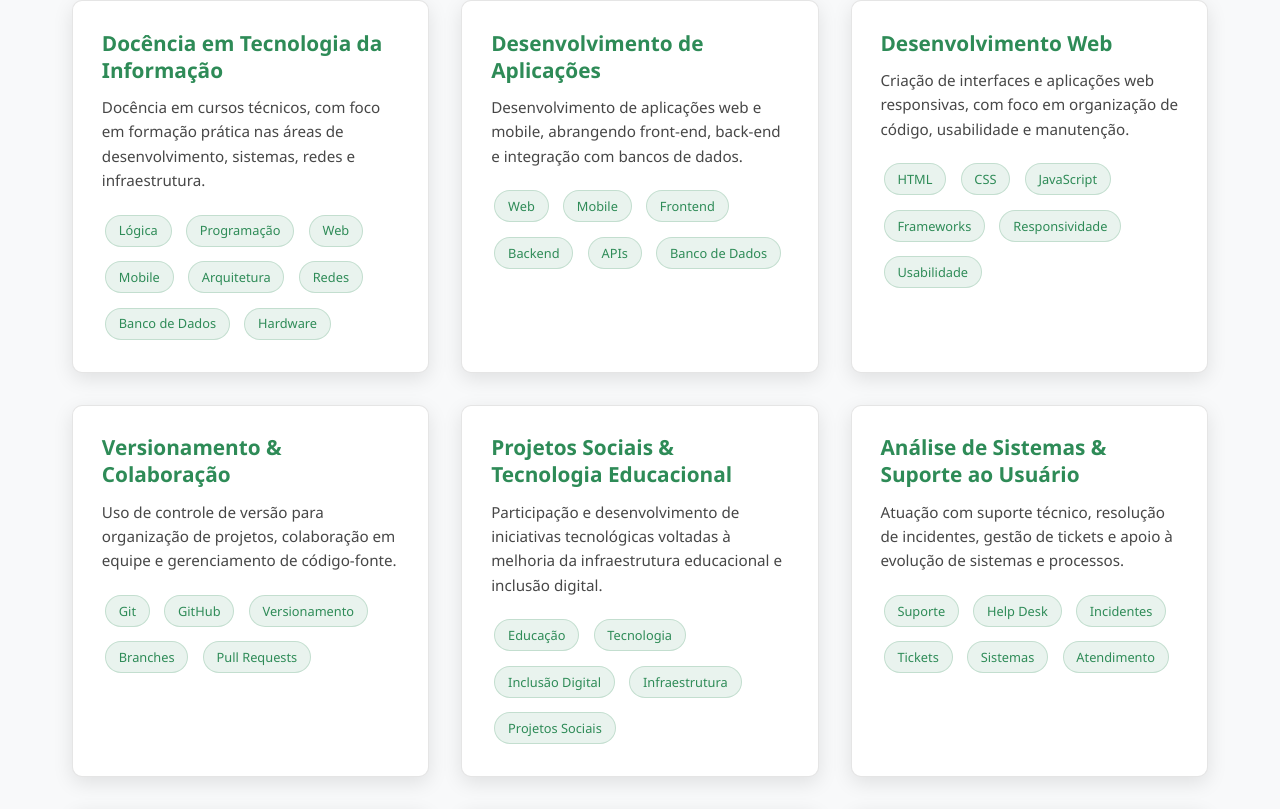
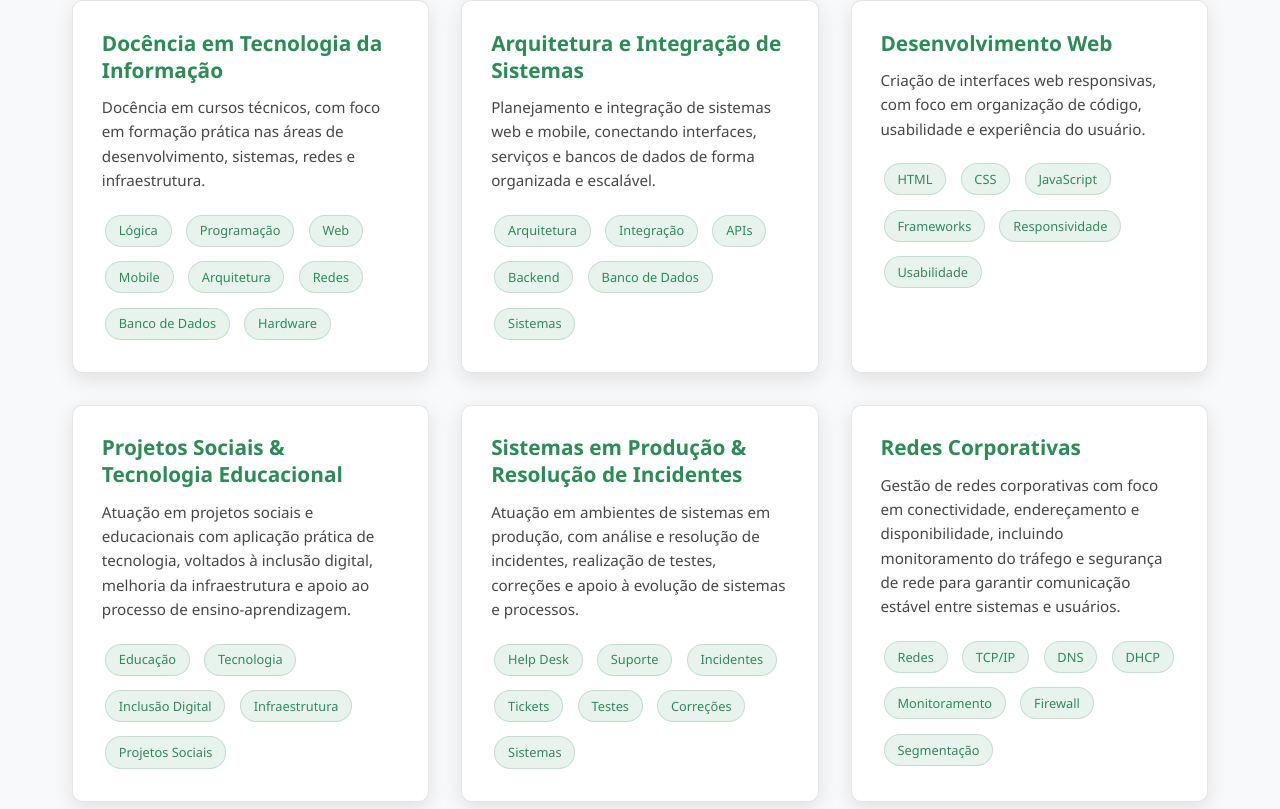
Before and after one commit to joelciomaia/joelciomaia.github.io, a React (Vite) app: page / in a window 1280 px wide. Shown: the part 971-1780 px from the top of the page. Built offline with nearby package versions, Linux system fonts and the light colour scheme.

Commit message:
Ajustes finais no portfólio: timeline, hero, footer dinâmico e dados

```diff
--- a/package.json
+++ b/package.json
@@ -3,12 +3,13 @@
   "private": true,
   "version": "0.0.0",
   "type": "module",
+  "homepage": "https://joelciomaia.github.io/",
   "scripts": {
     "dev": "vite",
     "build": "vite build",
     "lint": "eslint .",
     "preview": "vite preview",
-    "deploy": "gh-pages -d dist -r https://github.com/joelciomaia/joelciomaia.github.io.git"
+    "deploy": "gh-pages -d dist"
   },
   "dependencies": {
     "@fortawesome/fontawesome-free": "^7.1.0",
--- a/src/components/Footer.jsx
+++ b/src/components/Footer.jsx
@@ -1,11 +1,13 @@
 import './Footer.css';
 
 const Footer = () => {
+  const currentYear = new Date().getFullYear();
+
   return (
     <footer className="footer">
       <div className="container">
-        <p>© 2025 Joelcio J. Maia. - Todos os direitos reservados.</p>
-        <p>Infraestutura e Redes • Tecnologia da Informação • Analise e Desenvolvimento de Sistemas</p>
+        <p>© {currentYear} Joelcio J. Maia. - Todos os direitos reservados.</p>
+        <p>Infraestrutura e Redes • Tecnologia da Informação • Análise e Desenvolvimento de Sistemas</p>
       </div>
     </footer>
   );
--- a/src/components/Timeline.jsx
+++ b/src/components/Timeline.jsx
@@ -9,11 +9,9 @@ const Timeline = () => {
 
   const [visibleItems, setVisibleItems] = useState({});
   const itemRefs = useRef([]);
-  const sectionRef = useRef(null);
 
-  // ✅ progresso da linha (0 -> 1)
   const timelineRef = useRef(null);
-  const [lineProgress, setLineProgress] = useState(0);
+  const [lineAnimated, setLineAnimated] = useState(false);
 
   const timelineData = [
     {
@@ -42,7 +40,7 @@ const Timeline = () => {
       year: "2014 - 2015",
       title: "Cinegrafista e Editor",
       company: "EG Produtora",
-      description: "Produção audiovisual, captação de imagens, edição  e tratamento de imagem.",
+      description: "Produção audiovisual, captação de imagens, edição e tratamento de imagem.",
       tags: ["Edição", "Photoshop", "Sony Vegas"],
       shortYear: 2014
     },
@@ -56,26 +54,29 @@ const Timeline = () => {
       tags: ["Laboratório", "Suporte", "Gestão"],
       shortYear: 2015
     },
+
     {
-      id: 6,
+      id: 5,
       type: 'professional',
       year: "2019 - 2022",
       title: "Administrador de Redes",
       company: "Associação Senhor Bom Jesus da Coluna",
-      description: "Administração de redes, segurança da informação, gestão de servidores, firewalls, antivírus, virtualização, backup.",
+      description: "Administração de redes, segurança da informação, gestão de servidores, firewalls, antivírus, virtualização e backup.",
       tags: ["Redes", "Segurança", "VMware", "PfSense", "Veeam", "Sophos"],
       shortYear: 2019
     },
+
     {
-      id: 5,
+      id: 6,
       type: 'professional',
       year: "2019",
-      title: "Estagiário admistrativo",
+      title: "Estagiário administrativo",
       company: "Instituto Federal de Educação, Ciência e Tecnologia do Paraná",
-      description: "Estagio na área administrativa, apoio em gerenciamento de contratos",
+      description: "Estágio na área administrativa, com apoio em gerenciamento de contratos.",
       tags: ["Estágio", "IFPR", "Administrativo", "Gestão"],
       shortYear: 2019
     },
+
     {
       id: 7,
       type: 'professional',
@@ -90,9 +91,9 @@ const Timeline = () => {
       id: 8,
       type: 'professional',
       year: "2023",
-      title: "Professor de Ensino Técnico",
+      title: "Professor de Ensino Técnico e Laboratoriista de Informática",
       company: "Secretaria de Estado de Educação de SC",
-      description: "Docência em cursos técnicos integrados ao ensino médio, desenvolvimento de materiais didáticos, orientação pedagógica.",
+      description: "Docência em cursos técnicos integrados ao ensino médio, desenvolvimento de materiais didáticos e orientação pedagógica.",
       tags: ["Docência", "Ensino Técnico", "Educação"],
       shortYear: 2023
     },
@@ -102,7 +103,7 @@ const Timeline = () => {
       year: "2024",
       title: "Professor e Orientador de Curso",
       company: "Secretaria de Estado de Educação de SC",
-      description: "Docência + orientação de cursos técnicos, coordenação pedagógica, desenvolvimento de projetos educacionais.",
+      description: "Docência e orientação de cursos técnicos, coordenação pedagógica e desenvolvimento de projetos educacionais.",
       tags: ["Docência", "Orientação", "Coordenação"],
       shortYear: 2024
     },
@@ -110,9 +111,9 @@ const Timeline = () => {
       id: 10,
       type: 'professional',
       year: "2025",
-      title: "Professor",
+      title: "Professor de Ensino Técnico",
       company: "Secretaria de Estado de Educação de SC",
-      description: "Docência em tempo integral, foco em metodologias ativas e integração tecnologia-educação.",
+      description: "Docência em tempo integral, com foco em metodologias ativas e integração entre tecnologia e educação.",
       tags: ["Docência", "Educação", "Tecnologia"],
       shortYear: 2025
     },
@@ -120,15 +121,15 @@ const Timeline = () => {
       id: 11,
       type: 'academic',
       year: "2025",
-      title: "Conclusão da Graduação em Sistemas de Informação",
-      company: "Faculdade de SistemasInstituto Federal de Educação, Ciência e Tecnologia do Paraná",
-      description: "Conclusão da formação em Sistemas de Informação/Computação após trajetória de aprendizado contínuo.",
+      title: "Graduação em Sistemas de Informação",
+      company: "Instituto Federal de Educação, Ciência e Tecnologia do Paraná",
+      description: "Conclusão da formação em Sistemas de Informação após trajetória de aprendizado contínuo.",
       tags: ["Graduação", "Formação", "Sistemas de Informação"],
       shortYear: 2025
     }
   ];
 
-  // ✅ Observer para animação ao scrollar (cards)
+  // ✅ cards: aparecem quando entram na tela
   useEffect(() => {
     const observer = new IntersectionObserver(
       (entries) => {
@@ -141,84 +142,53 @@ const Timeline = () => {
           }
         });
       },
-      {
-        threshold: 0.1,
-        rootMargin: '0px 0px -50px 0px'
-      }
+      { threshold: 0.1, rootMargin: '0px 0px -50px 0px' }
     );
 
     itemRefs.current.forEach(ref => {
       if (ref) observer.observe(ref);
     });
 
-    if (sectionRef.current) {
-      observer.observe(sectionRef.current);
-    }
-
     return () => {
       itemRefs.current.forEach(ref => {
         if (ref) observer.unobserve(ref);
       });
-      if (sectionRef.current) observer.unobserve(sectionRef.current);
     };
   }, []);
 
-  // ✅ Progresso da linha conforme scroll (preenchimento)
+  // ✅ linha: cresce devagar uma vez quando a timeline entra na tela
   useEffect(() => {
-    const update = () => {
-      const el = timelineRef.current;
-      if (!el) return;
+    setLineAnimated(false);
 
-      const rect = el.getBoundingClientRect();
-      const vh = window.innerHeight;
+    const el = timelineRef.current;
+    if (!el) return;
 
-      // começa quando topo entra ~80% da tela, termina quando base passa ~20%
-      const start = vh * 0.8;
-      const end = vh * 0.2;
+    const obs = new IntersectionObserver(
+      (entries) => {
+        entries.forEach((entry) => {
+          if (entry.isIntersecting) {
+            setLineAnimated(true);
+            obs.disconnect();
+          }
+        });
+      },
+      { threshold: 0.15 }
+    );
 
-      const total = rect.height + (start - end);
-      const passed = start - rect.top;
+    obs.observe(el);
+    return () => obs.disconnect();
+  }, [filters]);
 
-      const p = Math.min(1, Math.max(0, passed / total));
-      setLineProgress(p);
-    };
-
-    update();
-    window.addEventListener('scroll', update, { passive: true });
-    window.addEventListener('resize', update);
-
-    return () => {
-      window.removeEventListener('scroll', update);
-      window.removeEventListener('resize', update);
-    };
-  }, []);
-
-  // Filtrar e ordenar
   const filteredData = timelineData
     .filter(item => filters[item.type])
     .sort((a, b) => b.shortYear - a.shortYear);
-
-  // ✅ reseta a linha quando muda filtro (pra não ficar “meio cheio” incoerente)
-  useEffect(() => {
-    setLineProgress(0);
-    // força recalcular no próximo frame
-    requestAnimationFrame(() => {
-      const el = timelineRef.current;
-      if (!el) return;
-      const rect = el.getBoundingClientRect();
-      if (rect.height > 0) {
-        // dispara o effect de scroll “na marra”
-        window.dispatchEvent(new Event('scroll'));
-      }
-    });
-  }, [filters]);
 
   const handleCheckboxChange = (type) => {
     setFilters(prev => ({ ...prev, [type]: !prev[type] }));
   };
 
   return (
-    <section className="section" id="timeline" ref={sectionRef}>
+    <section className="section" id="timeline">
       <div className="container">
         <h2 className="section-title">EXPERIÊNCIA</h2>
 
@@ -260,9 +230,8 @@ const Timeline = () => {
         ) : (
           <div className="timeline-wrapper">
             <div
-              className="timeline"
+              className={`timeline ${lineAnimated ? 'animate-line' : ''}`}
               ref={timelineRef}
-              style={{ '--line-progress': lineProgress }}
             >
               <div className="timeline-line"></div>
 
--- a/src/data/portfolioData.js
+++ b/src/data/portfolioData.js
@@ -1,59 +1,112 @@
-// Dados das competências
+// ===============================
+// DADOS DAS COMPETÊNCIAS
+// ===============================
 export const skillsData = [
   {
     id: 1,
     title: "Docência em Tecnologia da Informação",
-    description: "Docência em cursos técnicos, com foco em formação prática nas áreas de desenvolvimento, sistemas, redes e infraestrutura.",
-    tags: ["Lógica", "Programação", "Web", "Mobile", "Arquitetura", "Redes", "Banco de Dados", "Hardware"]
+    description:
+      "Docência em cursos técnicos, com foco em formação prática nas áreas de desenvolvimento, sistemas, redes e infraestrutura.",
+    tags: [
+      "Lógica",
+      "Programação",
+      "Web",
+      "Mobile",
+      "Arquitetura",
+      "Redes",
+      "Banco de Dados",
+      "Hardware"
+    ]
   },
   {
     id: 2,
-    title: "Desenvolvimento de Aplicações",
-    description: "Desenvolvimento de aplicações web e mobile, abrangendo front-end, back-end e integração com bancos de dados.",
-    tags: ["Web", "Mobile", "Frontend", "Backend", "APIs", "Banco de Dados"]
+    title: "Arquitetura e Integração de Sistemas",
+    description:
+      "Planejamento e integração de sistemas web e mobile, conectando interfaces, serviços e bancos de dados de forma organizada e escalável.",
+    tags: [
+      "Arquitetura",
+      "Integração",
+      "APIs",
+      "Backend",
+      "Banco de Dados",
+      "Sistemas"
+    ]
   },
   {
     id: 3,
     title: "Desenvolvimento Web",
-    description: "Criação de interfaces e aplicações web responsivas, com foco em organização de código, usabilidade e manutenção.",
-    tags: ["HTML", "CSS", "JavaScript", "Frameworks", "Responsividade", "Usabilidade"]
+    description:
+      "Criação de interfaces web responsivas, com foco em organização de código, usabilidade e experiência do usuário.",
+    tags: [
+      "HTML",
+      "CSS",
+      "JavaScript",
+      "Frameworks",
+      "Responsividade",
+      "Usabilidade"
+    ]
   },
   {
     id: 4,
-    title: "Versionamento & Colaboração",
-    description: "Uso de controle de versão para organização de projetos, colaboração em equipe e gerenciamento de código-fonte.",
-    tags: ["Git", "GitHub", "Versionamento", "Branches", "Pull Requests"]
+    title: "Projetos Sociais & Tecnologia Educacional",
+    description:
+      "Atuação em projetos sociais e educacionais com aplicação prática de tecnologia, voltados à inclusão digital, melhoria da infraestrutura e apoio ao processo de ensino-aprendizagem.",
+    tags: [
+      "Educação",
+      "Tecnologia",
+      "Inclusão Digital",
+      "Infraestrutura",
+      "Projetos Sociais"
+    ]
   },
   {
     id: 5,
-    title: "Projetos Sociais & Tecnologia Educacional",
-    description: "Participação e desenvolvimento de iniciativas tecnológicas voltadas à melhoria da infraestrutura educacional e inclusão digital.",
-    tags: ["Educação", "Tecnologia", "Inclusão Digital", "Infraestrutura", "Projetos Sociais"]
+    title: "Sistemas em Produção & Resolução de Incidentes",
+    description:
+      "Atuação em ambientes de sistemas em produção, com análise e resolução de incidentes, realização de testes, correções e apoio à evolução de sistemas e processos.",
+    tags: [
+      "Help Desk",
+      "Suporte",
+      "Incidentes",
+      "Tickets",
+      "Testes",
+      "Correções",
+      "Sistemas"
+    ]
   },
   {
     id: 6,
-    title: "Análise de Sistemas & Suporte ao Usuário",
-    description: "Atuação com suporte técnico, resolução de incidentes, gestão de tickets e apoio à evolução de sistemas e processos.",
-    tags: ["Suporte", "Help Desk", "Incidentes", "Tickets", "Sistemas", "Atendimento"]
+    title: "Redes Corporativas",
+    description:
+      "Gestão de redes corporativas com foco em conectividade, endereçamento e disponibilidade, incluindo monitoramento do tráfego e segurança de rede para garantir comunicação estável entre sistemas e usuários.",
+    tags: [
+      "Redes",
+      "TCP/IP",
+      "DNS",
+      "DHCP",
+      "Monitoramento",
+      "Firewall",
+      "Segmentação"
+    ]
   },
- {
-  id: 7,
-  title: "Redes Corporativas",
-  description: "Gestão de redes corporativas e serviços de conectividade, garantindo comunicação, disponibilidade e suporte aos ambientes de TI.",
-  tags: ["Redes", "TCP/IP", "DNS", "DHCP", "Monitoramento", "Suporte"]
-},
-{
-  id: 8,
-  title: "Infraestrutura & Servidores",
-  description: "Administração de infraestrutura e servidores com foco em disponibilidade, controle de acesso, serviços corporativos e continuidade operacional.",
-  tags: ["Infraestrutura", "Windows Server", "Active Directory", "GPO", "Permissões", "Controle de Acesso", "Firewall", "PfSense", "Antivírus"]
-},
-
   {
-    id: 10,
-    title: "Backup & Continuidade",
-    description: "Rotinas de backup, restauração e continuidade de serviços, garantindo integridade e recuperação de dados.",
-    tags: ["Backup", "Restauração", "Veeam", "Continuidade", "Recuperação"]
+    id: 7,
+    title: "Infraestrutura & Servidores",
+    description:
+      "Administração de infraestrutura e servidores com foco em disponibilidade, controle de acesso, serviços corporativos e continuidade operacional, incluindo rotinas de backup e restauração.",
+    tags: [
+      "Infraestrutura",
+      "Windows Server",
+      "Active Directory",
+      "GPO",
+      "Permissões",
+      "Controle de Acesso",
+      "PfSense",
+      "Firewall",
+      "Antivírus",
+      "Backup",
+      "Restauração"
+    ]
   }
 ];
 
```
Also changed, not shown: src/components/Hero.jsx (+8 -5 lines), src/components/Timeline.css (+16 -19 lines), 1 other file (tests, documents, lock files or other folders).
